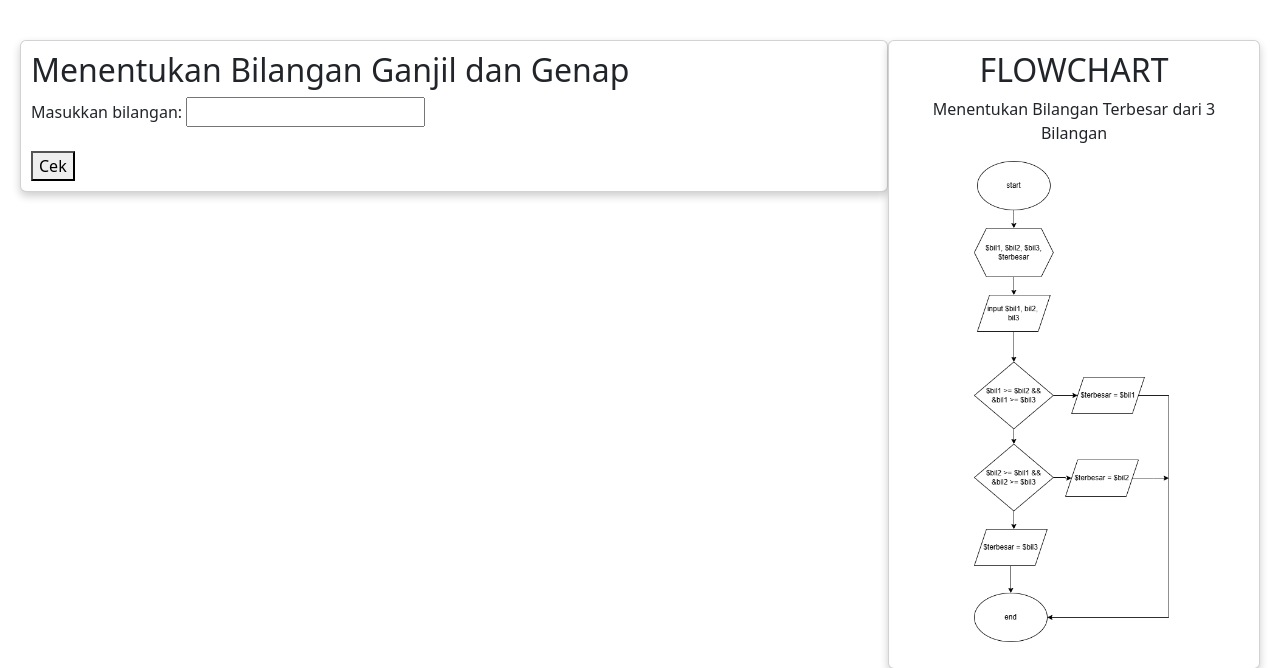
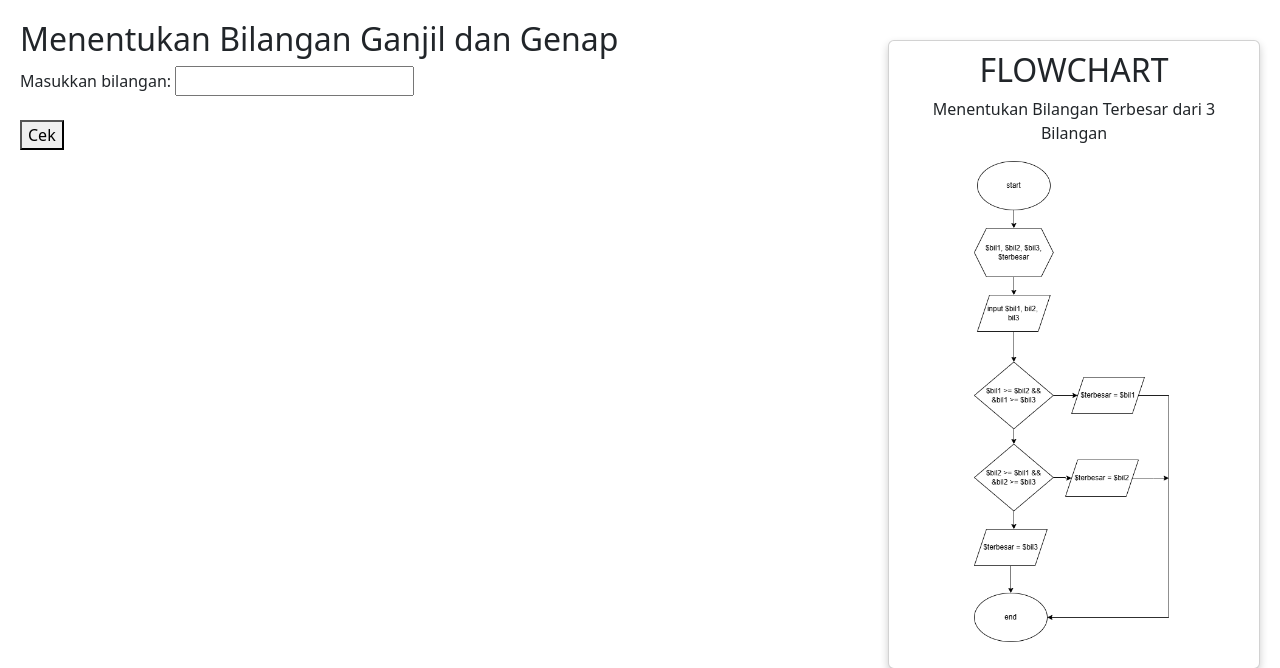
Before and after one commit to Phixinic/Blog-Alpro, a PHP site: page /topik2.php in a window 1280 px wide. Shown: the part 74-742 px from the top of the page. Run offline with PHP 8.4, Linux system fonts and the light colour scheme.

Commit message:
delete template

```diff
--- a/topik2.php
+++ b/topik2.php
@@ -19,7 +19,7 @@
 
     <main>
         <div id="content">
-            <article id="topik3" class="card">
+            <article id="topik3" class="">
                 <h2>Menentukan Bilangan Ganjil dan Genap</h2>
                 <form method="post" action="">
                     <label for="bilangan">Masukkan bilangan:</label>
--- a/topik3.php
+++ b/topik3.php
@@ -19,7 +19,7 @@
 
   <main>
     <div id="content">
-      <article id="topik3" class="card">
+      <article id="topik3" class="">
         <h2>Menentukan Bilangan Terbesar dari 3 Bilangan</h2>
         <form method="post" action="">
           <label for="bilangan1">Masukkan bilangan pertama:</label>
```
Also changed, not shown: assets/image/curugciputut.jpg (deleted), assets/image/curugnini.jpg (deleted), assets/image/desa.jpg (deleted), assets/image/geografis.png (deleted), assets/image/industri.jpg (deleted), assets/image/kuliner.jpg (deleted), assets/image/purbalingga.png (deleted), assets/image/sanggaluripark.jpg (deleted).
